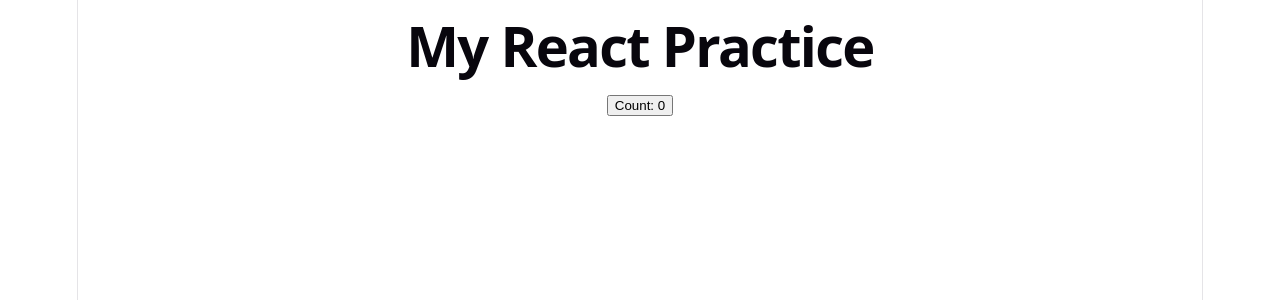
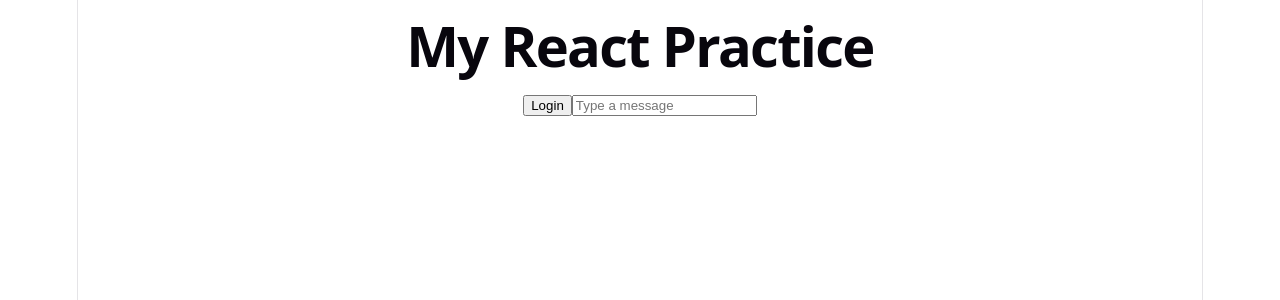
Before and after one commit to Alanunay/PracticeMaterials3, a React (Vite) app: page / in a window 1280 px wide. Shown: the top 300 px of the page. Built offline with nearby package versions, Linux system fonts and the light colour scheme.

Commit message:
Add LoginCard component for user authentication and messaging

```diff
--- a/src/App.jsx
+++ b/src/App.jsx
@@ -1,11 +1,13 @@
 
 import './App.css'
-import { Counter } from './Counter'
+//import { Counter } from './Counter'
+import { LoginCard } from './LoginCard'
 function App() {
   return (
     <>
       <h1><strong>My React Practice</strong></h1>
-      <Counter/>
+      {/* <Counter/> */}
+      <LoginCard/>
     </>
   )
 }
--- /dev/null
+++ b/src/LoginCard.jsx
@@ -0,0 +1,20 @@
+import { useState } from "react"
+
+export const LoginCard =() =>{
+    const [isLoggedIn, setIsLoggedIn] = useState(false);
+
+    const [message,setMessage] = useState();
+    const handleLogin =() =>{
+        setIsLoggedIn(!isLoggedIn)
+    }
+    const handleChange = (event) =>{
+        setMessage(event.target.value)
+    }
+    return(
+        <div>
+            <button onClick={handleLogin}>{isLoggedIn ? "Logout" : "Login"}</button>
+           <input type="text" placeholder="Type a message" value={message}  onChange={handleChange}/>
+           <p>{message}</p>
+        </div>
+    )
+}
```
